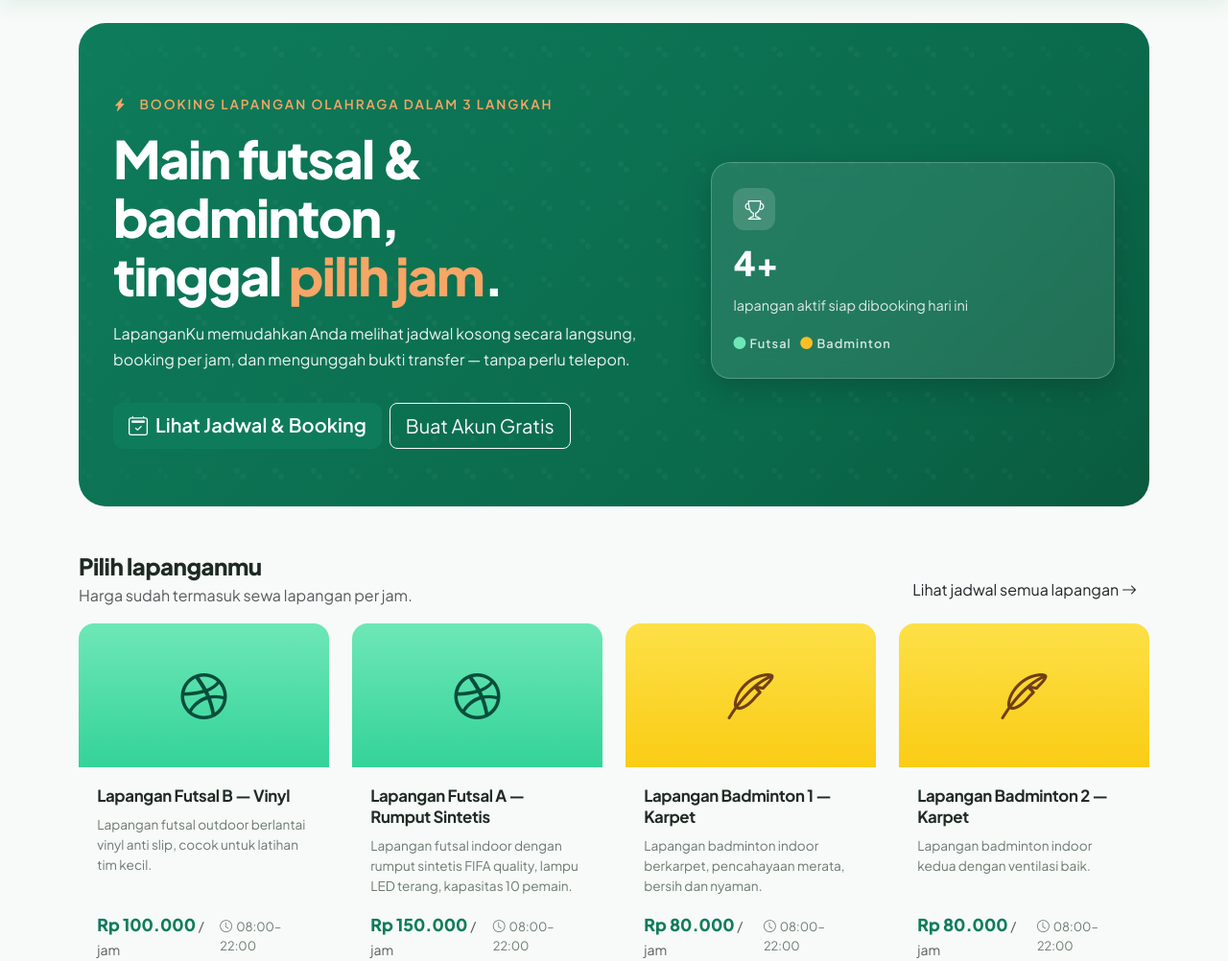
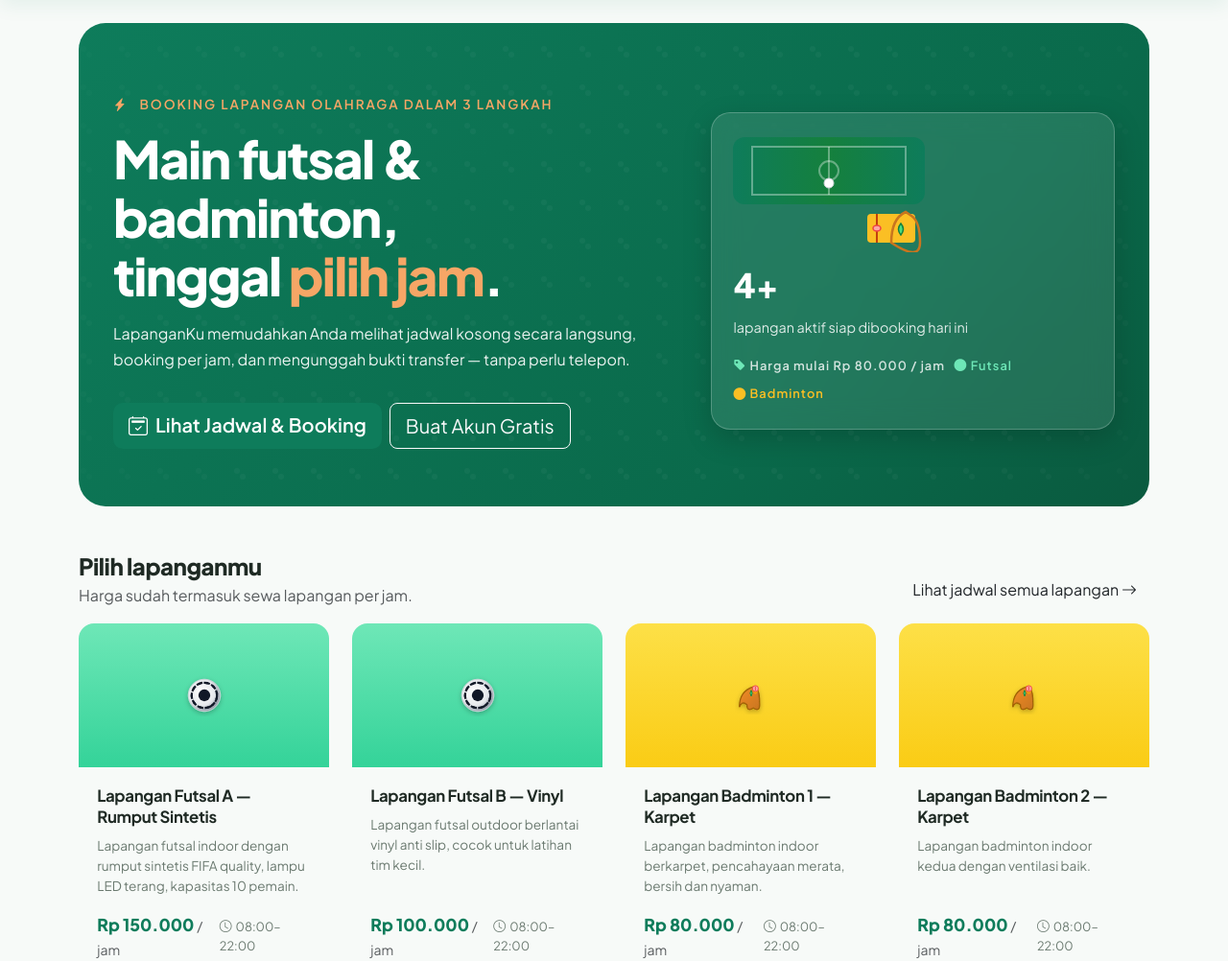
Before and after one commit to ekarasetya123/tubes-imk-booking-lapangan, a PHP site: page /lapanganku/index.php in a window 1280 px wide. Shown: the part 61-1063 px from the top of the page at 96% size. Run offline with PHP 8.4, Linux system fonts and the light colour scheme; data comes from the database, SQL or seed files in the repository.

Commit message:
perbaikan: poles halaman beranda dengan illustrasi SVG lokal, urutan lapangan, dan panel ringkasan
- Ikon yang tidak tepat (basket/bulu) diganti illustrasi SVG lokal (bola sepak untuk futsal, shuttlecock+raket untuk badminton).
- Urutan lapangan: futsal dulu (A lalu B), baru badminton (ORDER BY jenis, nama).
- Tambah panel ringkasan nyata di atas daftar lapangan: jumlah lapangan aktif, harga mulai per jam.
- Hero kartu pakai illustrasi SVG lokal invece ikon trofi generik.

Co-Authored-By: Claude Opus 5.5 <noreply@anthropic.com>

```diff
--- a/public/index.php
+++ b/public/index.php
@@ -7,8 +7,16 @@ require_once __DIR__ . '/../includes/helpers.php';
 require_once __DIR__ . '/../includes/auth.php';
 
 $lapanganAktif = db()->query(
-    "SELECT * FROM lapangan WHERE status = 'aktif' ORDER BY jenis, harga_per_jam"
+    "SELECT * FROM lapangan WHERE status = 'aktif' ORDER BY jenis, nama"
 )->fetchAll();
+
+// Hitung statistik untuk panel ringkasan hero
+$totalLapangan = count($lapanganAktif);
+$hargaMulai = null;
+foreach ($lapanganAktif as $l) {
+    $h = (float)$l['harga_per_jam'];
+    if ($hargaMulai === null || $h < $hargaMulai) { $hargaMulai = $h; }
+}
 
 $title = 'Beranda';
 $active = 'beranda';
@@ -34,13 +42,16 @@ require __DIR__ . '/../includes/header.php';
             </div>
             <div class="col-lg-5 d-none d-lg-block">
                 <div class="hero-card">
-                    <div class="hero-card-icon"><i class="bi bi-trophy"></i></div>
-                    <p class="hero-card-angka"><?php echo count($lapanganAktif); ?>+</p>
+                    <img src="<?php echo BASE_URL; ?>/../assets/img/illust-lapangan.svg" class="img-fluid rounded-3 mb-3" alt="Illustrasi lapangan futsal dan badminton" style="max-height: 120px;">
+                    <p class="hero-card-angka"><?php echo $totalLapangan; ?>+</p>
                     <p class="hero-card-label">lapangan aktif siap dibooking hari ini</p>
+                    <?php if ($hargaMulai !== null): ?>
                     <div class="hero-card-strip">
-                        <span><i class="bi bi-circle-fill lap-futsal"></i> Futsal</span>
-                        <span><i class="bi bi-circle-fill lap-badminton"></i> Badminton</span>
+                        <span><i class="bi bi-tag-fill lap-futsal" aria-hidden="true"></i> Harga mulai <?php echo rupiah($hargaMulai); ?> / jam</span>
+                        <span class="lap-futsal"><i class="bi bi-circle-fill lap-futsal" aria-hidden="true"></i> Futsal</span>
+                        <span class="lap-badminton"><i class="bi bi-circle-fill lap-badminton" aria-hidden="true"></i> Badminton</span>
                     </div>
+                    <?php endif; ?>
                 </div>
             </div>
         </div>
@@ -61,7 +72,7 @@ require __DIR__ . '/../includes/header.php';
         <div class="col-md-6 col-lg-3">
             <article class="card-lapangan h-100">
                 <div class="card-lapangan-visual lap-<?php echo e($l['jenis']); ?>">
-                    <i class="bi <?php echo $l['jenis'] === 'futsal' ? 'bi-dribbble' : 'bi-feather'; ?>" aria-hidden="true"></i>
+                    <img src="<?php echo BASE_URL; ?>/../assets/img/<?php echo $l['jenis'] === 'futsal' ? 'bola-sepak.svg' : 'shuttlecock-raket.svg'; ?>" alt="<?php echo ucfirst($l['jenis']); ?>" style="max-height: 44px; width: auto;">
                     <span class="badge-jenis"><?php echo e(ucfirst($l['jenis'])); ?></span>
                 </div>
                 <div class="card-lapangan-body">
```
Also changed, not shown: assets/img/bola-sepak.svg (added), assets/img/illust-auth.svg (added), assets/img/illust-empty.svg (added), assets/img/illust-lapangan.svg (added), assets/img/shuttlecock-raket.svg (added).
